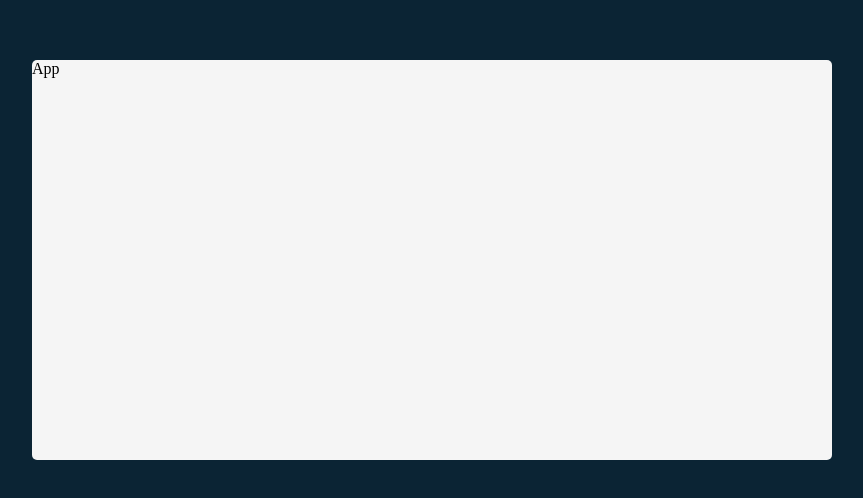
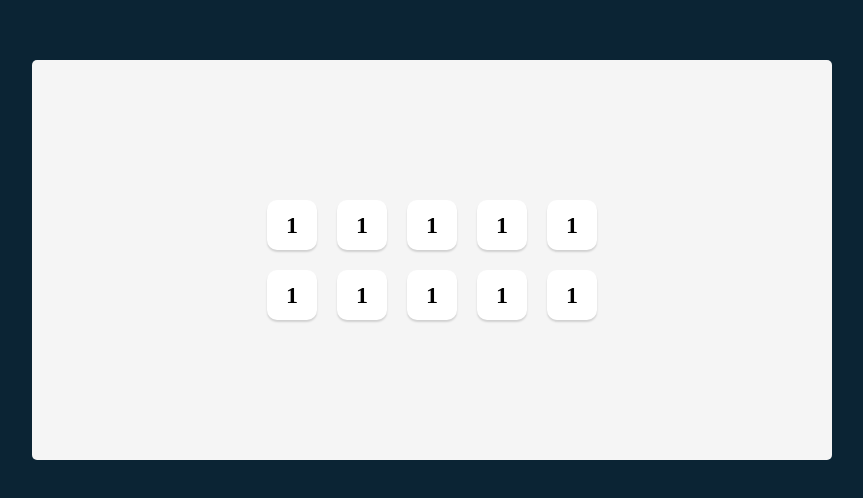
Before and after one commit to Pk9697/tenzies, a React (Vite) app: page / in a window 1280 px wide. Shown: the part 140-638 px from the top of the page, without its empty margins (208-1071 px from the left). Built offline with nearby package versions, Linux system fonts and the light colour scheme.

Commit message:
create Die component and render 10 instances of it in App comp and style them

```diff
--- a/src/App.jsx
+++ b/src/App.jsx
@@ -1,10 +1,23 @@
 import React from 'react'
-
+import Die from './Die'
 function App() {
 
   return (
     <div className='app-container'>
-      <div className='app'>App</div>
+      <div className='app'>
+        <div className="dice-container">
+            <Die value="1" />
+            <Die value="1" />
+            <Die value="1" />
+            <Die value="1" />
+            <Die value="1" />
+            <Die value="1" />
+            <Die value="1" />
+            <Die value="1" />
+            <Die value="1" />
+            <Die value="1" />
+        </div>
+      </div>
     </div>
   )
 }
--- /dev/null
+++ b/src/Die.jsx
@@ -0,0 +1,9 @@
+import React from "react"
+
+export default function Die(props) {
+    return (
+        <div className="die-face">
+            <h2>{props.value}</h2>
+        </div>
+    )
+}
--- a/src/index.css
+++ b/src/index.css
@@ -22,4 +22,31 @@
   width: 90%;
   max-width: 800px;
   border-radius: 5px;
+
+  padding: 20px;
+  display: flex;
+  flex-direction: column;
+  justify-content: center;
+  align-items: center;
 }
+.dice-container {
+  display: grid;
+  grid-template: auto auto / repeat(5, 1fr);
+  gap: 20px;
+}
+
+.die-face {
+  height: 50px;
+  width: 50px;
+  box-shadow: 0px 2px 2px rgba(0, 0, 0, 0.15);
+  border-radius: 10px;
+  display: flex;
+  justify-content: center;
+  align-items: center;
+  cursor: pointer;
+  background-color: white;
+}
+
+.die-num {
+  font-size: 2rem;
+}
```
